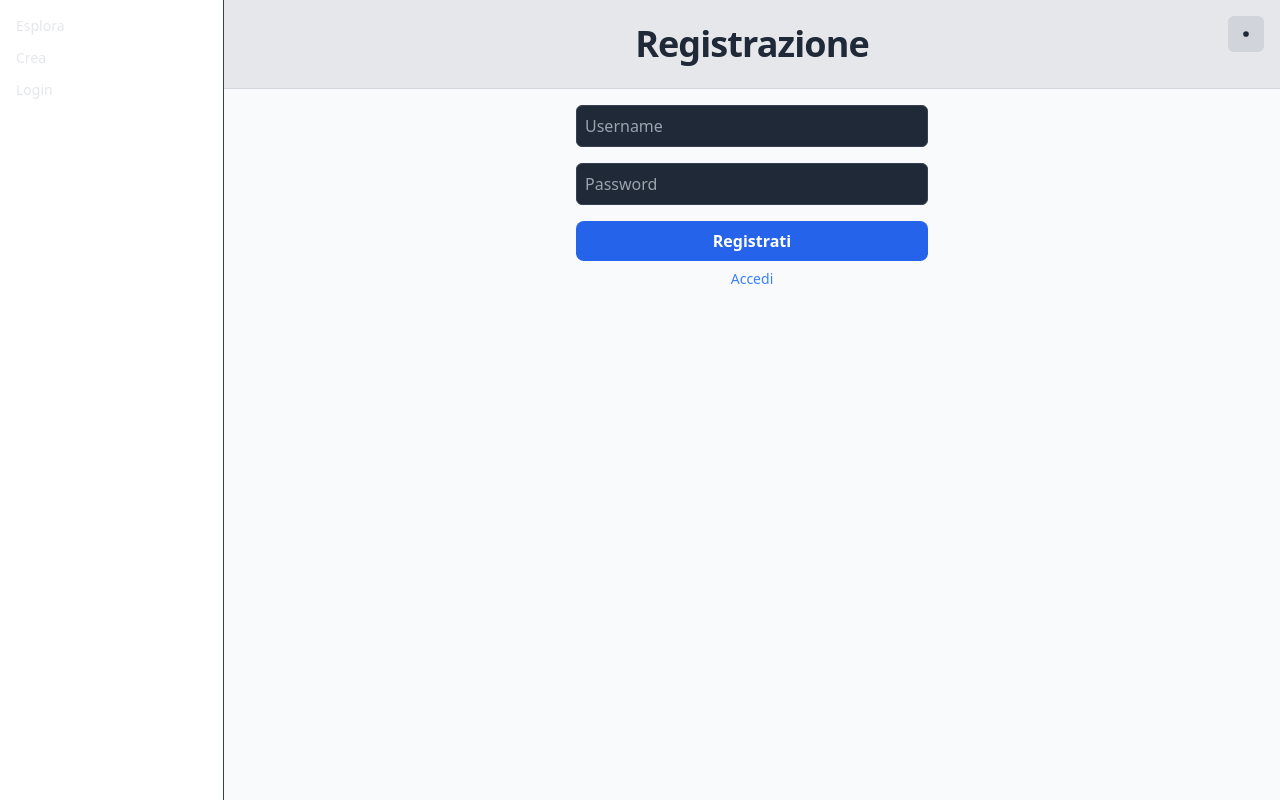
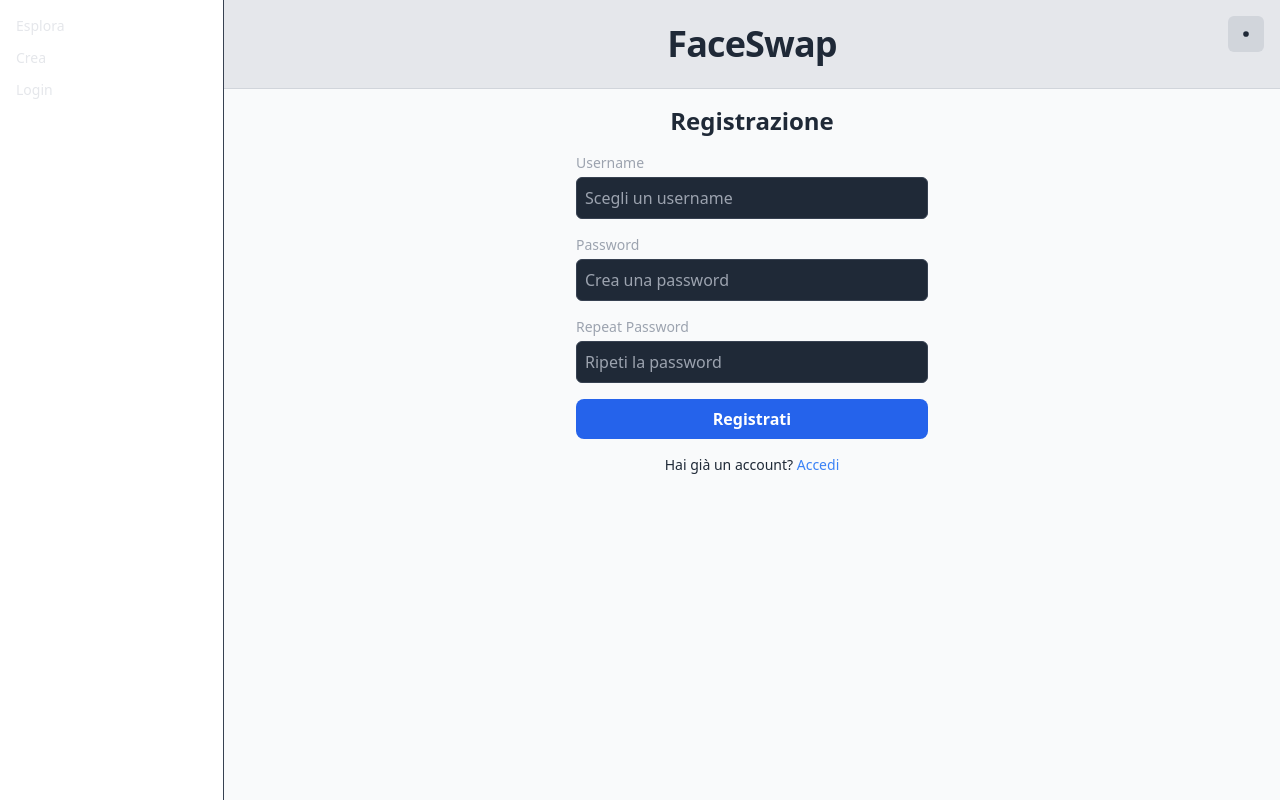
Before and after one commit to lelus78/FaceSwapApp, a Flask app: page /auth/register in a window 1280 px wide. Run offline with Flask 3, Linux system fonts and the light colour scheme; some libraries are stand-ins or nearby versions.

Commit message:
Refactor authentication forms and user management
- Implemented Flask-WTF forms for login and registration, enhancing validation and error handling.
- Updated login and registration templates to utilize the new forms, improving user experience.
- Refactored user model functions for better error handling and debugging during user creation and verification.
- Added a sample users.json file for user data storage.

```diff
--- a/app/auth.py
+++ b/app/auth.py
@@ -1,15 +1,13 @@
-
 from functools import wraps
 from flask import (
     Blueprint,
-    request,
-    jsonify,
     render_template,
     session,
     redirect,
     url_for,
 )
-
+# Assicurati di importare entrambi i form
+from .forms import RegistrationForm, LoginForm
 from .user_model import create_user, verify_user
 
 auth_bp = Blueprint('auth', __name__, url_prefix='/auth')
@@ -27,36 +25,44 @@ def login_required(func):
 
 @auth_bp.route('/login', methods=['GET', 'POST'])
 def login():
-    if request.method == 'POST':
-        if request.is_json:
-            data = request.get_json(silent=True) or {}
-            username = data.get('username', '').strip()
-            password = data.get('password', '').strip()
-            if verify_user(username, password):
-                session['user_id'] = username
-                return jsonify(message=f"Welcome {username}"), 200
-            return jsonify(error='invalid credentials'), 401
-        username = request.form.get('username', '').strip()
-        password = request.form.get('password', '').strip()
+    # Usa il LoginForm
+    form = LoginForm()
+
+    # Usa validate_on_submit per gestire il POST e la validazione
+    if form.validate_on_submit():
+        username = form.username.data.strip()
+        password = form.password.data.strip()
+
         if verify_user(username, password):
             session['user_id'] = username
             return redirect(url_for('home'))
-        return render_template('login.html', error='Credenziali non valide'), 401
-    return render_template('login.html')
+        else:
+            # Aggiunge un errore generico se le credenziali non sono valide
+            form.username.errors.append("Username o password non validi.")
+
+    # Passa sempre il form al template (per le richieste GET o se la validazione fallisce)
+    return render_template('login.html', title='Login', form=form)
 
 
 @auth_bp.route('/register', methods=['GET', 'POST'])
 def register():
-    if request.method == 'POST':
-        username = request.form.get('username', '').strip()
-        password = request.form.get('password', '').strip()
-        if not username or not password:
-            return render_template('register.html', error='Dati mancanti'), 400
+    # Usa il RegistrationForm
+    form = RegistrationForm()
+
+    if form.validate_on_submit():
+        username = form.username.data.strip()
+        password = form.password.data.strip()
+
         if not create_user(username, password):
-            return render_template('register.html', error='Utente esistente'), 400
-        session['user_id'] = username
-        return redirect(url_for('home'))
-    return render_template('register.html')
+            # Aggiunge un errore specifico se l'utente esiste già
+            form.username.errors.append('Questo username è già in uso.')
+        else:
+            # Fa il login e reindirizza
+            session['user_id'] = username
+            return redirect(url_for('home'))
+
+    # Passa sempre il form al template
+    return render_template('register.html', title='Registrazione', form=form)
 
 
 @auth_bp.route('/logout')
--- a/app/forms.py
+++ b/app/forms.py
@@ -1,5 +1,20 @@
 from flask_wtf import FlaskForm
-from wtforms import StringField
+from wtforms import StringField, PasswordField, SubmitField
+from wtforms.validators import DataRequired, Email, EqualTo
+
 
 class SearchForm(FlaskForm):
     query = StringField('query')
+
+class RegistrationForm(FlaskForm):
+    username = StringField('Username', validators=[DataRequired()])
+    password = PasswordField('Password', validators=[DataRequired()])
+    password2 = PasswordField(
+        'Repeat Password', validators=[DataRequired(), EqualTo('password')])
+    submit = SubmitField('Registrati')
+
+# --- AGGIUNGI QUESTA NUOVA CLASSE ---
+class LoginForm(FlaskForm):
+    username = StringField('Username', validators=[DataRequired()])
+    password = PasswordField('Password', validators=[DataRequired()])
+    submit = SubmitField('Accedi')
--- a/app/templates/register.html
+++ b/app/templates/register.html
@@ -1,14 +1,42 @@
 {% extends 'layout.html' %}
-{% block title %}Registrazione{% endblock %}
-{% block header_title %}Registrazione{% endblock %}
+
 {% block content %}
 <div class="max-w-sm mx-auto p-4">
-  <form method="post" action="{{ url_for('auth.register') }}" class="space-y-4">
-    <input name="username" type="text" required class="w-full p-2 rounded-md bg-gray-800 border border-gray-700" placeholder="Username">
-    <input name="password" type="password" required class="w-full p-2 rounded-md bg-gray-800 border border-gray-700" placeholder="Password">
-    {% if error %}<p class="text-red-500 text-sm">{{ error }}</p>{% endif %}
-    <button type="submit" class="btn btn-primary w-full">Registrati</button>
-  </form>
-  <p class="mt-2 text-center text-sm"><a href="{{ url_for('auth.login') }}" class="text-blue-500">Accedi</a></p>
+    <h2 class="text-2xl font-bold text-center mb-4">Registrazione</h2>
+
+    <form method="POST" action="{{ url_for('auth.register') }}" class="space-y-4">
+
+        {{ form.hidden_tag() }} <div>
+            {{ form.username.label(class="block mb-1 text-sm font-medium text-gray-400") }}
+            {{ form.username(class="w-full p-2 rounded-md bg-gray-800 border border-gray-700", placeholder="Scegli un username") }}
+            {% for error in form.username.errors %}
+                <span class="text-red-500 text-xs mt-1">{{ error }}</span>
+            {% endfor %}
+        </div>
+
+        <div>
+            {{ form.password.label(class="block mb-1 text-sm font-medium text-gray-400") }}
+            {{ form.password(class="w-full p-2 rounded-md bg-gray-800 border border-gray-700", placeholder="Crea una password") }}
+            {% for error in form.password.errors %}
+                <span class="text-red-500 text-xs mt-1">{{ error }}</span>
+            {% endfor %}
+        </div>
+
+        <div>
+            {{ form.password2.label(class="block mb-1 text-sm font-medium text-gray-400") }}
+            {{ form.password2(class="w-full p-2 rounded-md bg-gray-800 border border-gray-700", placeholder="Ripeti la password") }}
+            {% for error in form.password2.errors %}
+                <span class="text-red-500 text-xs mt-1">{{ error }}</span>
+            {% endfor %}
+        </div>
+
+        <div>
+            {{ form.submit(class="btn btn-primary w-full") }}
+        </div>
+    </form>
+
+    <p class="mt-4 text-center text-sm">
+        Hai già un account? <a href="{{ url_for('auth.login') }}" class="text-blue-500 hover:underline">Accedi</a>
+    </p>
 </div>
 {% endblock %}
```
Also changed, not shown: app/templates/login.html (+31 -9 lines), app/user_model.py (+53 -23 lines), users.json (added, +8 -0 lines).
